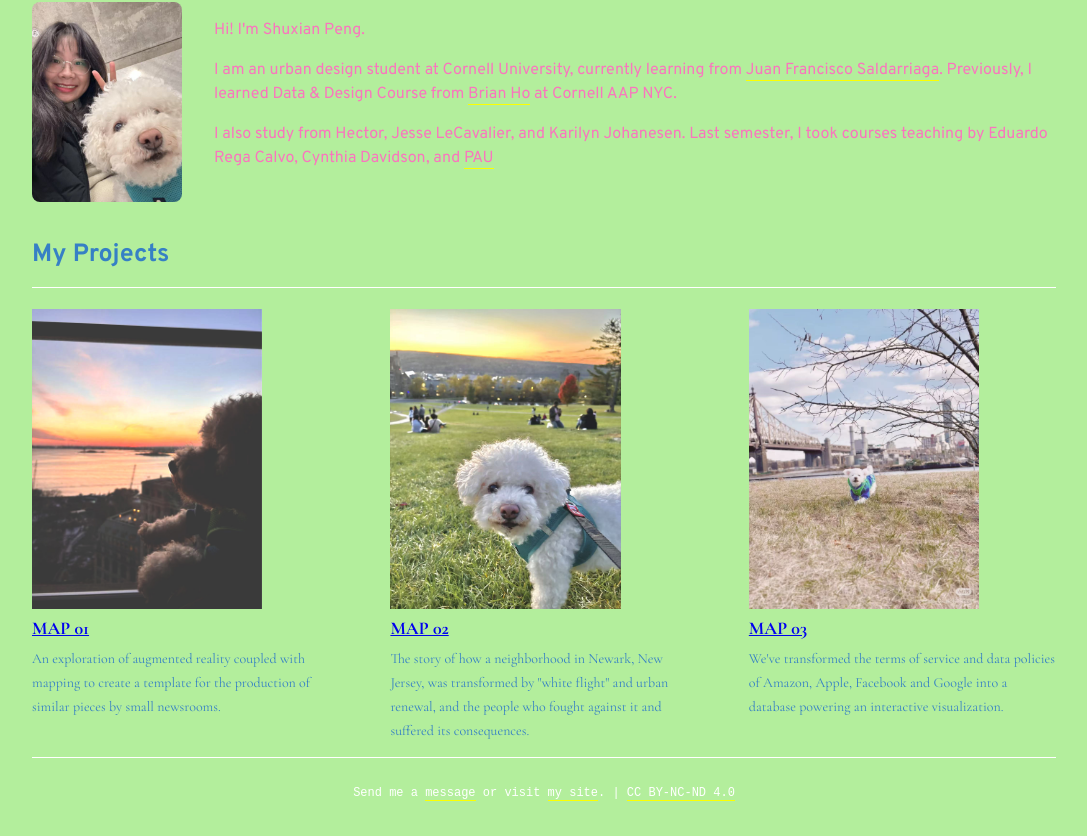
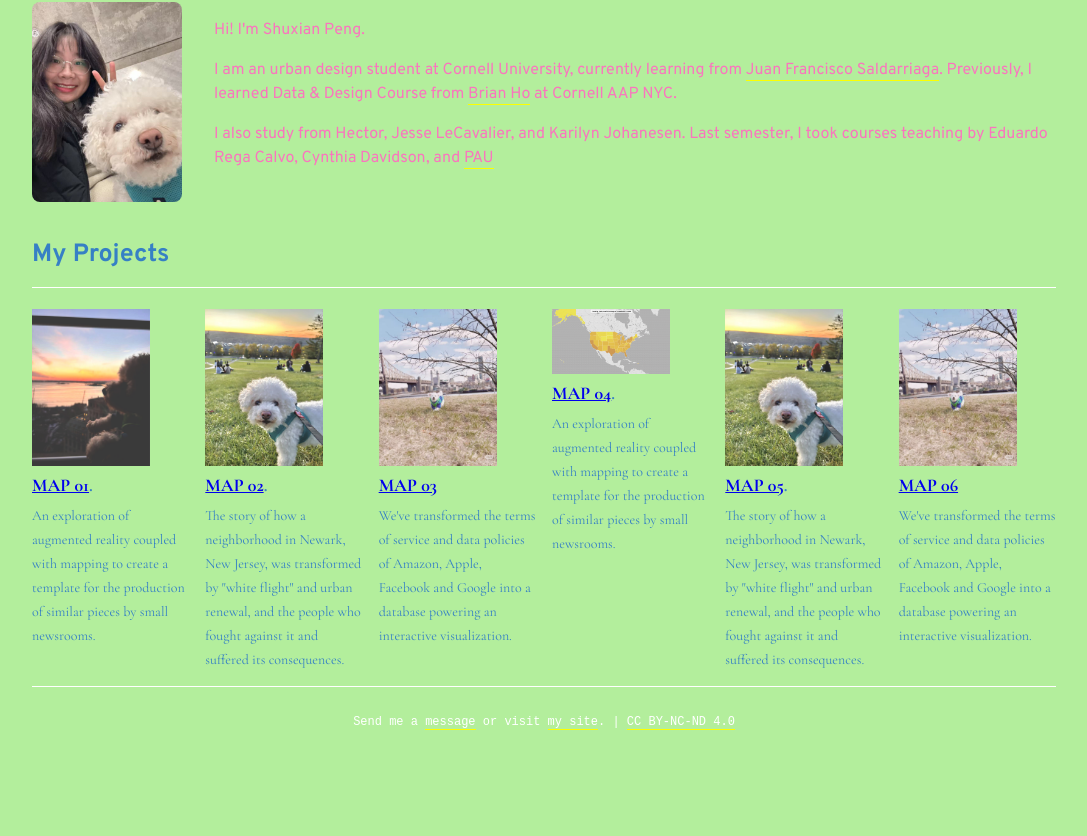
Before and after one commit to Shuxian666/assign_01, a plain HTML site: page index.html in a window 1280 px wide. Shown: the part 71-907 px from the top of the page, without its empty margins (96-1183 px from the left). After the commit the page ends 836 px from the top, so only its background shows below. Drawn offline with nearby package versions, Linux system fonts and the light colour scheme.

Commit message:
Update index.html

```diff
--- a/index.html
+++ b/index.html
@@ -52,7 +52,7 @@
               <div class="project">
                 <img class="project-thumbnail" src="./img/20250126DowntownNY.jpg" alt="Map 01" />
                 <div class="project-info">
-                  <p class="project-title"><strong><a href="01_Map/index.html" target="_blank">Map 01</a></strong></p>
+                  <p class="project-title"><strong><a href="01_Map/index.html" target="_blank">Map 01</a>.</strong></p>
                   <p class="project-description">
                     An exploration of augmented reality coupled with mapping to create a template
                     for the production of similar pieces by small newsrooms.
@@ -63,7 +63,7 @@
               <div class="project">
                 <img class="project-thumbnail" src="./img/20250205131613.jpg" alt="Map 02" />
                 <div class="project-info">
-                  <p class="project-title"><strong><a href="02_Map/index.html" target="_blank">Map 02</a></strong></p>
+                  <p class="project-title"><strong><a href="02_Map/index.html" target="_blank">Map 02</a>.</strong></p>
                   <p class="project-description">
                     The story of how a neighborhood in Newark, New Jersey, was
                     transformed by "white flight" and urban renewal, and the people who
@@ -76,6 +76,40 @@
                 <img class="project-thumbnail" src="./img/20250205123909.jpg" alt="Map 03" />
                 <div class="project-info">
                   <p class="project-title"><strong><a href="03_Map/index.html" target="_blank">Map 03</a></strong></p>
+                  <p class="project-description">
+                    We've transformed the terms of service and data policies of Amazon,
+                    Apple, Facebook and Google into a database powering an interactive
+                    visualization.
+                  </p>
+                </div>
+              </div>
+              <div class="project">
+                <img class="project-thumbnail" src="./img/06.png" alt="Map 04" />
+                <div class="project-info">
+                  <p class="project-title"><strong><a href="04_Map/index.html" target="_blank">Map 04</a>.</strong></p>
+                  <p class="project-description">
+                    An exploration of augmented reality coupled with mapping to create a template
+                    for the production of similar pieces by small newsrooms.
+                  </p>
+                </div>
+              </div>
+
+              <div class="project">
+                <img class="project-thumbnail" src="./img/20250205131613.jpg" alt="Map 05" />
+                <div class="project-info">
+                  <p class="project-title"><strong><a href="05_Map/index.html" target="_blank">Map 05</a>.</strong></p>
+                  <p class="project-description">
+                    The story of how a neighborhood in Newark, New Jersey, was
+                    transformed by "white flight" and urban renewal, and the people who
+                    fought against it and suffered its consequences.
+                  </p>
+                </div>
+              </div>
+
+              <div class="project">
+                <img class="project-thumbnail" src="./img/20250205123909.jpg" alt="Map 06" />
+                <div class="project-info">
+                  <p class="project-title"><strong><a href="06_Map/index.html" target="_blank">Map 06</a></strong></p>
                   <p class="project-description">
                     We've transformed the terms of service and data policies of Amazon,
                     Apple, Facebook and Google into a database powering an interactive
```
